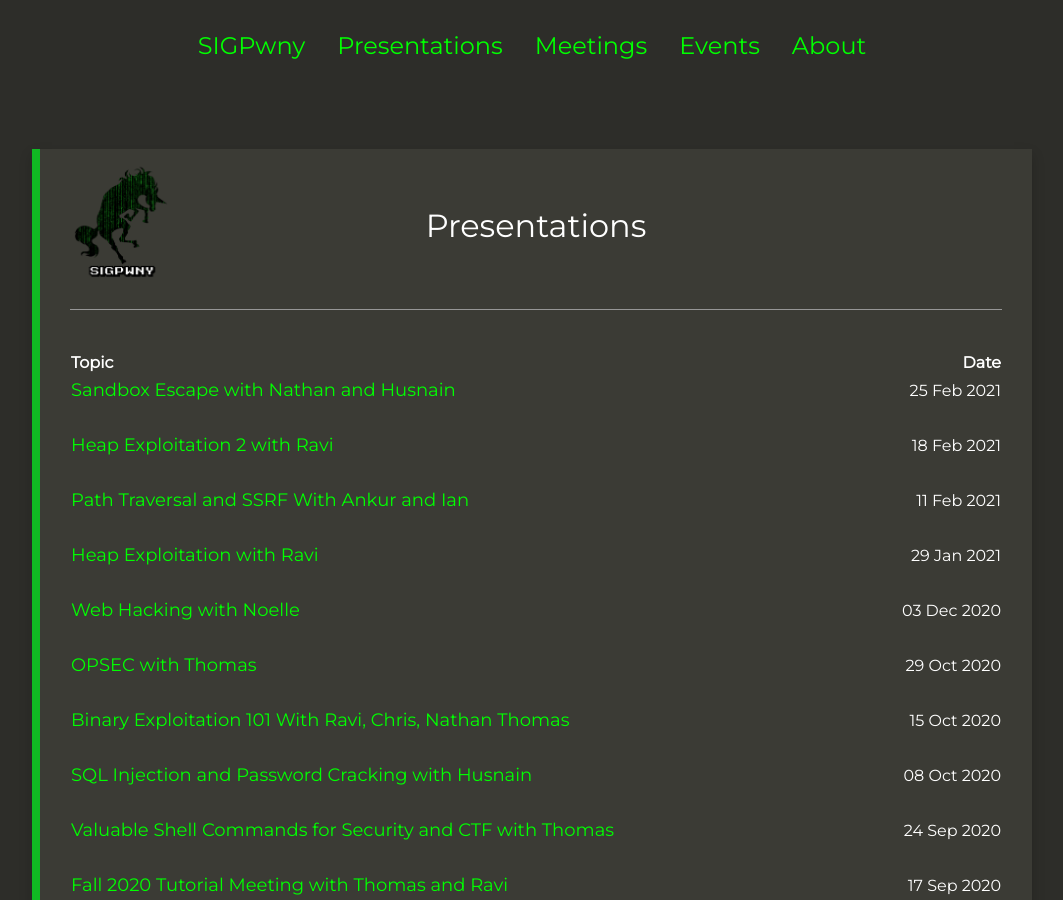
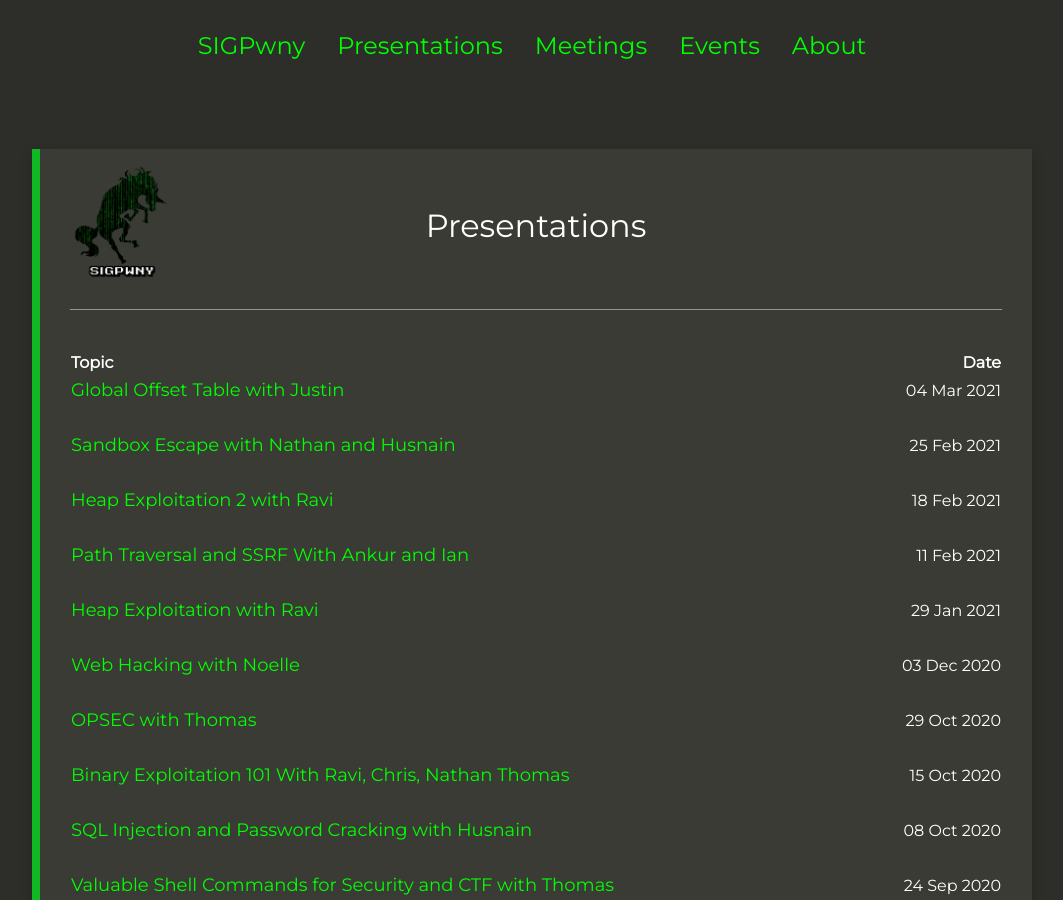
Before and after one commit to sigpwny/sigpwny.github.io-archive, a Jekyll site: the page built from presentation.md, in a window 1280 px wide and 900 px high. Shown: the whole window, without its empty margins (108-1171 px from the left). Built offline with Jekyll 4.4.1, drawn with Linux system fonts in a browser that asks for light colours; nearby versions of some CDN libraries.

Commit message:
Add Global Offset Table presentation

```diff
--- a/presentation.md
+++ b/presentation.md
@@ -2,6 +2,11 @@
 layout: page
 title: Presentations
 presentations: [
+  {
+    link: "https://sigpwny.github.io/presentation-content/global_offset_table.pdf",
+    title: "Global Offset Table with Justin",
+    date: "2021-03-04",
+  },
   {
     link: "https://sigpwny.github.io/presentation-content/sandbox_escape.pdf",
     title: "Sandbox Escape with Nathan and Husnain",
```
